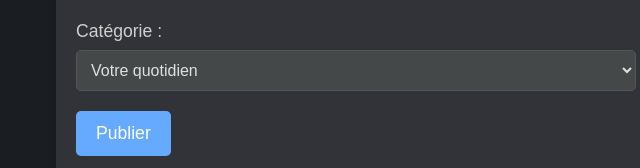
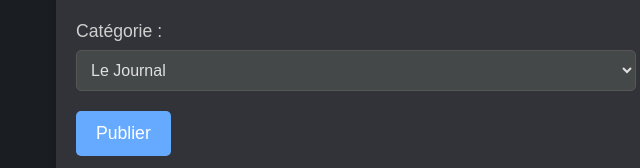
Before and after one commit to Tris-250/RTL-World, a plain HTML site: page admin.html in a window 1280 px wide. Shown: the part 843-1011 px from the top of the page, 284-924 px from the left. Drawn offline with Linux system fonts and the light colour scheme; no server answers.

Commit message:
Mise à jour des catégories

```diff
--- a/admin.html
+++ b/admin.html
@@ -40,10 +40,12 @@
 
         <label for="category">Catégorie :</label>
         <select id="category">
-            <option value="Votre quotidien">Votre quotidien</option>
+            <option value="Le Journal">Le Journal</option>
             <option value="Flash Infos">Flash Infos</option>
-            <option value="Long format">Long format</option>
-            <option value="Abrège frère">Abrège frère</option>
+            <option value="Documentaires">Documentaires</option>
+            <option value="L'éditorial de RTL World">L'éditorial de RTL World</option>
+            <option value="Les Interviews">Les Interviews</option>
+            <option value="Rediffusion RTL">Rediffusion RTL</option>
         </select>
 
         <button type="submit">Publier</button>
```
